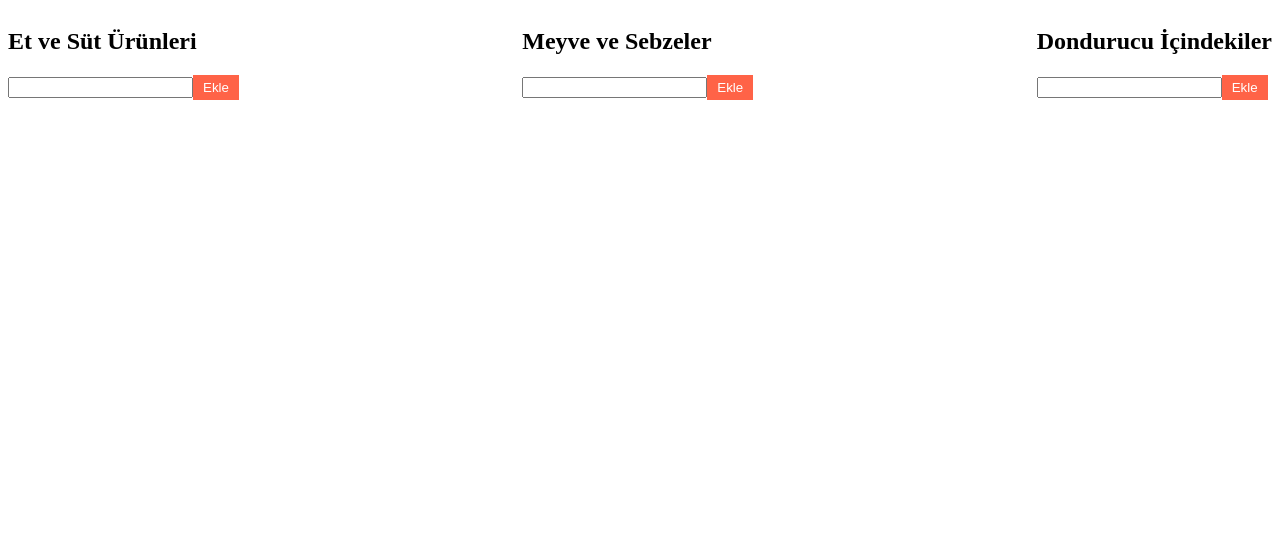
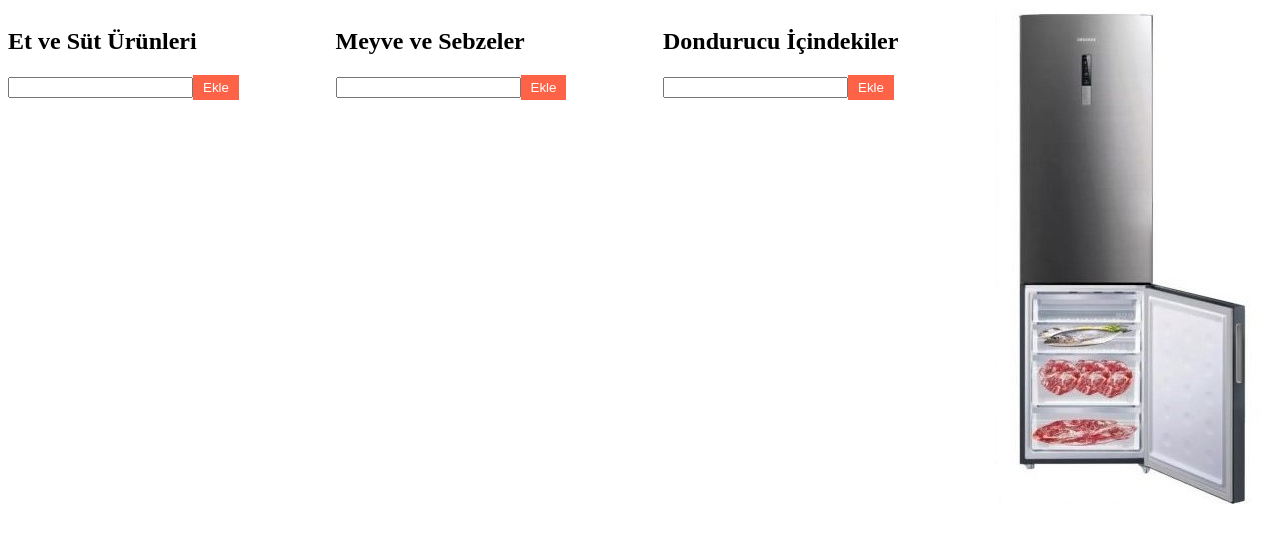
Before and after one commit to Murat-tunca/refrigerator-inventory, a React (Create React App) app: page / in a window 1280 px wide. Shown: the top 542 px of the page. Built offline with nearby package versions, Linux system fonts and the light colour scheme.

Commit message:
add to photos for button

```diff
--- a/src/App.js
+++ b/src/App.js
@@ -6,12 +6,14 @@ function App() {
   const [meats, setMeats] = useState([]);
   const [fruitsVegetables, setFruitsVegetables] = useState([]);
   const [freezer, setFreezer] = useState([]);
-  const [meatsInput, setMeatsInput] = useState(""); // Meat için ayrı input state'i
-  const [fruitsVegetablesInput, setFruitsVegetablesInput] = useState(""); // Meyve/Zebzeler için ayrı input state'i
-  const [freezerInput, setFreezerInput] = useState(""); // Dondurucu için ayrı input state'i
+  const [meatsInput, setMeatsInput] = useState("");
+  const [fruitsVegetablesInput, setFruitsVegetablesInput] = useState("");
+  const [freezerInput, setFreezerInput] = useState("");
+  const [imagePath, setImagePath] = useState(
+    process.env.PUBLIC_URL + "/fotograflar/image1.jpg"
+  );
 
   useEffect(() => {
-    // Sayfa ilk açıldığında localStorage'dan verileri almaya yarar :)
     const storedMeats = loadState("meats");
     const storedFruitsVegetables = loadState("fruitsVegetables");
     const storedFreezer = loadState("freezer");
@@ -34,17 +36,20 @@ function App() {
       switch (category) {
         case "meats":
           setMeats([...meats, inputState]);
+          setImagePath(process.env.PUBLIC_URL + "/fotograflar/image2.jpg");
           break;
         case "fruitsVegetables":
           setFruitsVegetables([...fruitsVegetables, inputState]);
+          setImagePath(process.env.PUBLIC_URL + "/fotograflar/image2.jpg");
           break;
         case "freezer":
           setFreezer([...freezer, inputState]);
+          setImagePath(process.env.PUBLIC_URL + "/fotograflar/image1.jpg");
           break;
         default:
           break;
       }
-      setInputState(""); // Ekleme işlemi sonrasında input'u temizle
+      setInputState("");
     }
   };
 
@@ -80,7 +85,6 @@ function App() {
   };
 
   useEffect(() => {
-    // Herhangi bir veri değiştiğinde, localStorage'a verileri kaydeder
     saveState("meats", meats);
     saveState("fruitsVegetables", fruitsVegetables);
     saveState("freezer", freezer);
@@ -169,6 +173,9 @@ function App() {
           Ekle
         </button>
       </div>
+      <div className="image-container">
+        <img src={imagePath} alt="Resim" style={{ cursor: "pointer" }} />
+      </div>
     </div>
   );
 }
```
Also changed, not shown: public/fotograflar/image1.jpg (added), public/fotograflar/image2.jpg (added).
